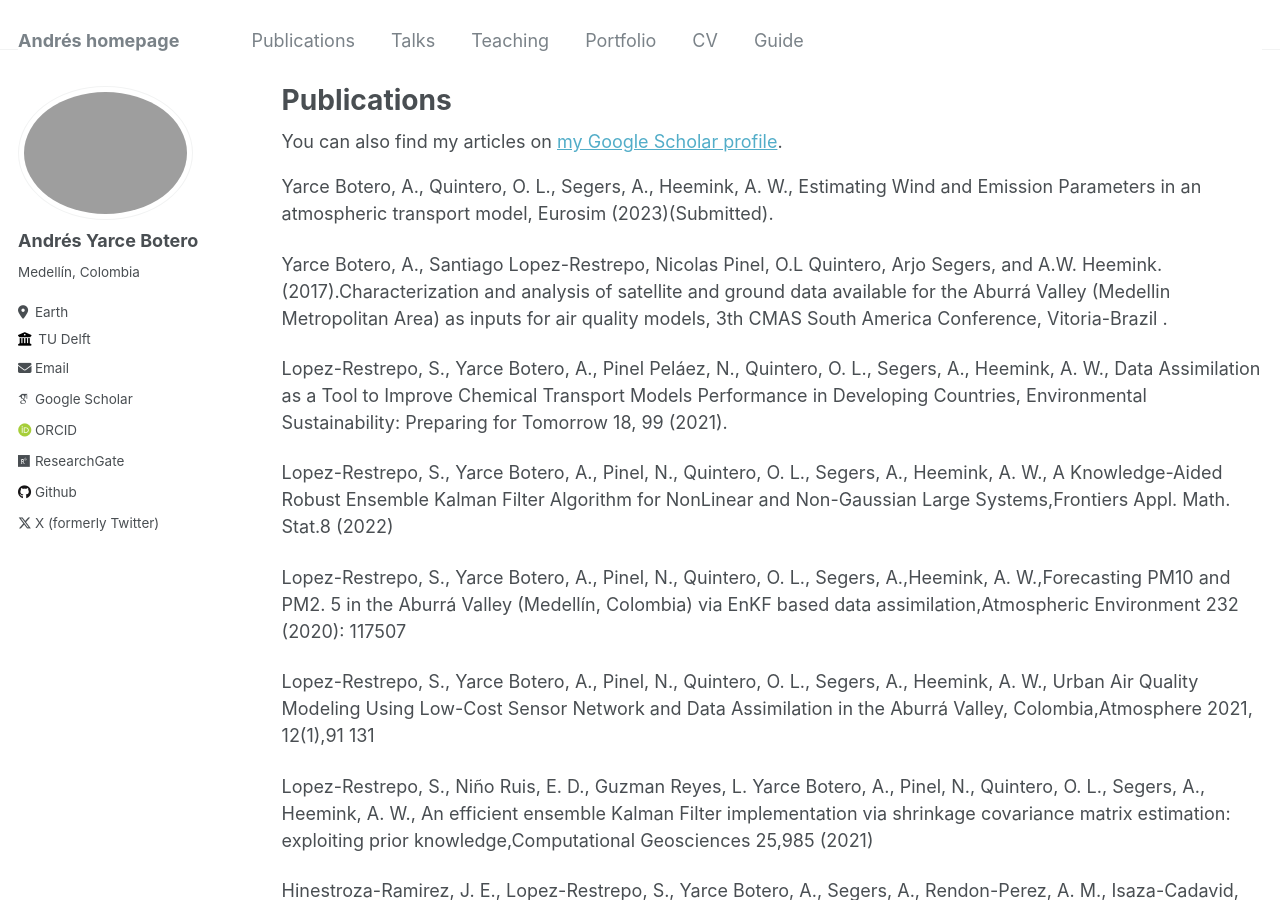
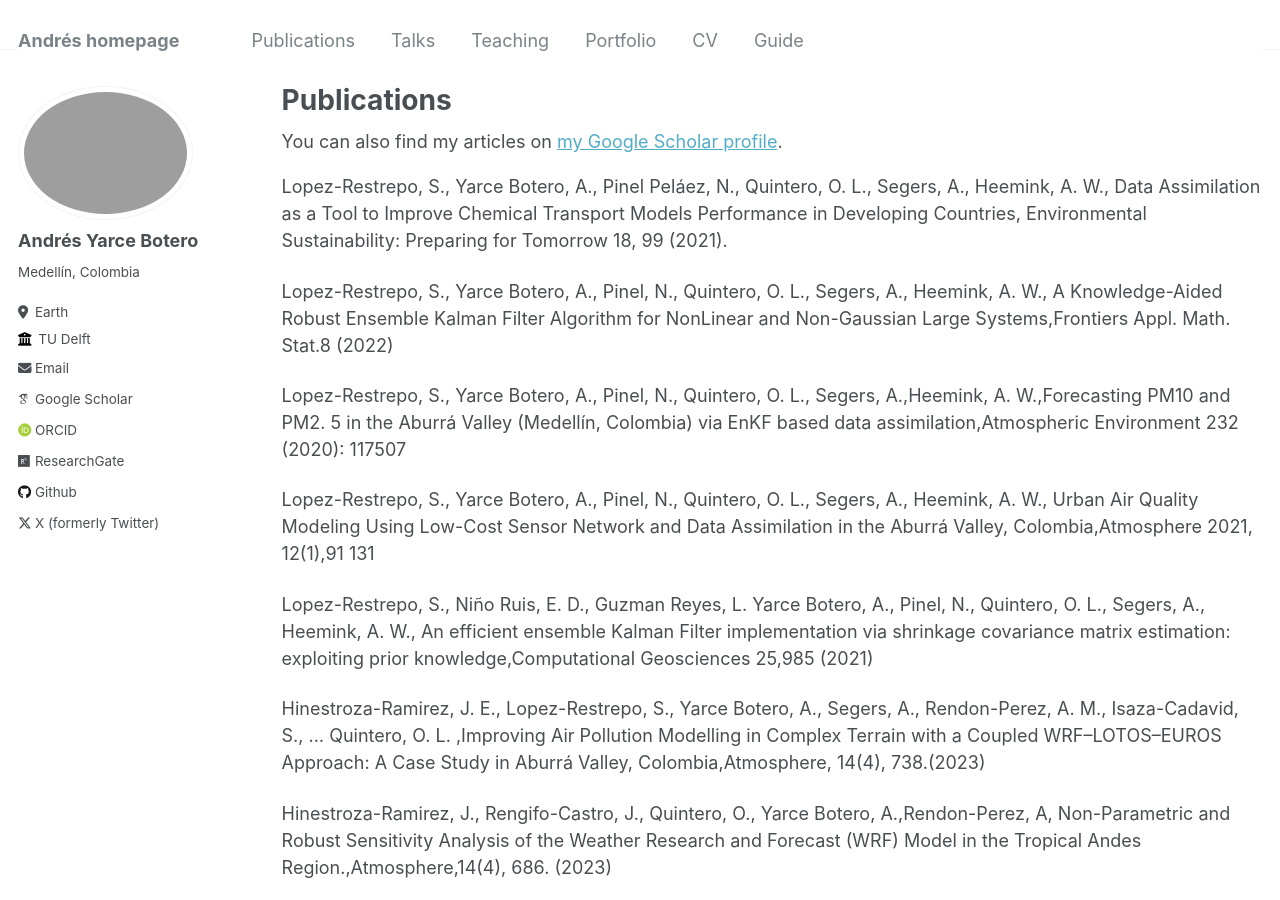
Before and after one commit to ayarceb/ayarceb.github.io, a Jekyll site: the page built from _pages/publications.md, in a window 1280 px wide and 900 px high. Built offline with Jekyll 4.4.1, drawn with Linux system fonts in a browser that asks for light colours; some web fonts are replaced.

Commit message:
Update publications.md

```diff
--- a/_pages/publications.md
+++ b/_pages/publications.md
@@ -11,9 +11,6 @@ author_profile: true
 
 {% include base_path %}
 
-Yarce Botero, A., Quintero, O. L., Segers, A., Heemink, A. W., Estimating Wind and Emission Parameters in an atmospheric transport model, Eurosim (2023)(Submitted).
-
-Yarce Botero, A., Santiago Lopez-Restrepo, Nicolas Pinel, O.L Quintero, Arjo Segers, and A.W. Heemink. (2017).Characterization and analysis of satellite and ground data available for the Aburrá Valley (Medellin Metropolitan Area) as inputs for air quality models, 3th CMAS South America Conference, Vitoria-Brazil .
 
 Lopez-Restrepo, S., Yarce Botero, A., Pinel Peláez, N., Quintero, O. L., Segers, A., Heemink, A. W., Data Assimilation as a Tool to Improve Chemical Transport Models Performance in Developing Countries, Environmental Sustainability: Preparing for Tomorrow 18, 99 (2021).
 
```
